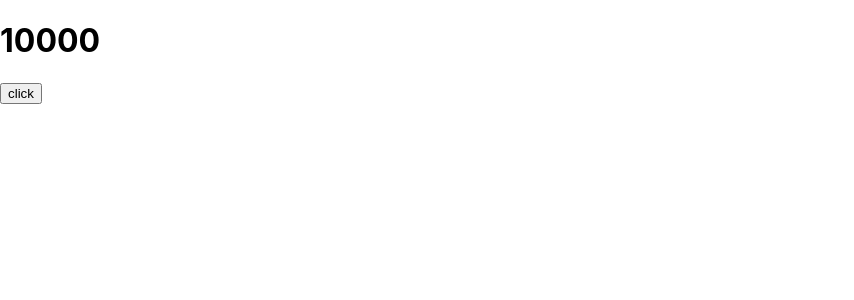
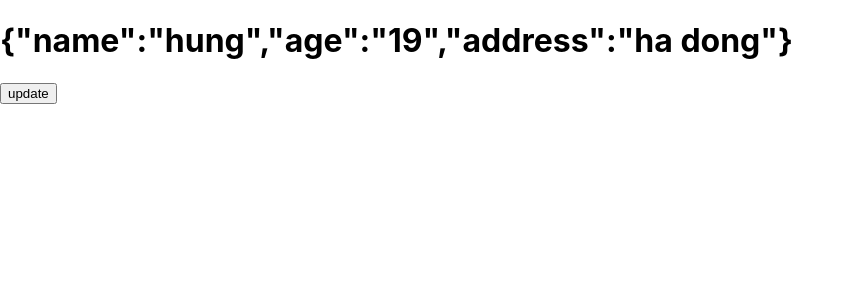
Before and after one commit to duonghungit24/react-hook, a React (Create React App) app: page / in a window 1280 px wide. Shown: the top 300 px of the page, without its empty margins (0-854 px from the left). Built offline with nearby package versions, Linux system fonts and the light colour scheme.

Commit message:
cach update state trong useState

```diff
--- a/src/App.js
+++ b/src/App.js
@@ -1,20 +1,24 @@
 import { useState } from 'react';
 
 function App() {
-  const cost = [1000 , 2000, 3000, 4000];
-  const [price , setPrice] = useState(() => {
-   const total = cost.reduce((number, value) => number + value); //sử dụng trong call back của useSate sẽ không bị re render nhiều lần  , vì chỉ lấy biến khởi tao
-    return total;
+  const [infor, setInfor] = useState({
+    name:'hung',
+    age: '19',
+    address:'ha dong'
   })
-  const handlePrice = () => {
-    setPrice( prevPrice => prevPrice + 10) ; //sử dụng call back trong setPrice,lấy giá trị price trc cộng với 10 và set thành price hiện tại
-    setPrice( prevPrice => prevPrice + 10) ; //giá trị tiếp theo sẽ được cập nhật của setPrice trc
-    setPrice( prevPrice => prevPrice + 10) ;
+  const handleInfor = () => {
+    // setInfor({
+    //   girlfriend: 'no'   //nếu click thì nó sẽ gán giá trị mới chứ k thêm vào infor,
+    // })
+    setInfor({
+      ...infor,          //cách khắc phục dùng toán tử es6 spread or prevent
+      girlfriend:'no'
+    })
   }
   return (
     <div className="App">
-      <h1>{price}</h1>
-      <button onClick={handlePrice}>click</button>
+      <h1>{JSON.stringify(infor)}</h1>
+      <button onClick={handleInfor}>update</button>
     </div>
   );
 }
```
